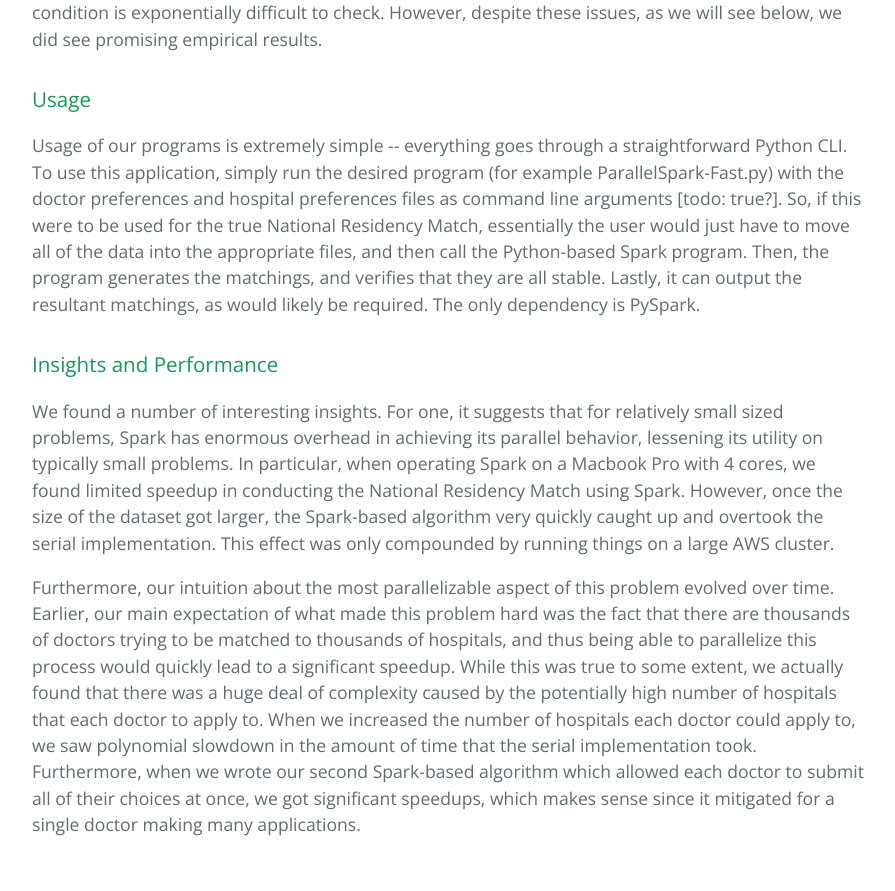
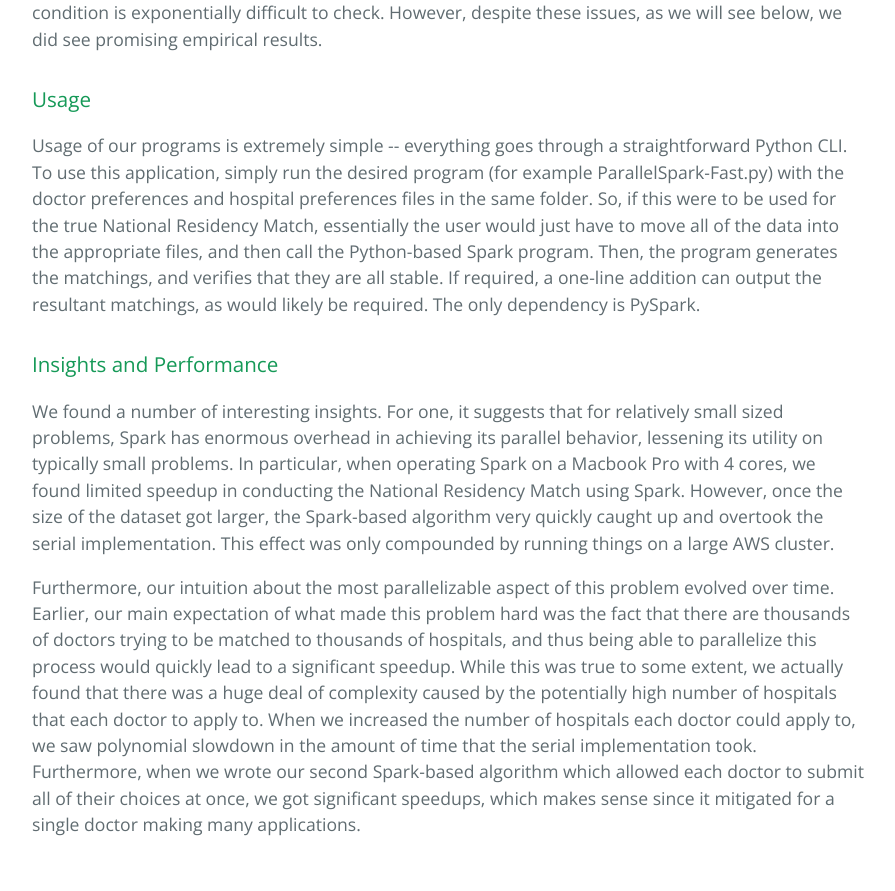
Before and after one commit to ankitvgupta/FastGeneralizedMatching, a plain HTML site: page index.html in a window 1280 px wide. Shown: the part 6726-7617 px from the top of the page, without its empty margins (192-1087 px from the left). Drawn offline with nearby package versions, Linux system fonts and the light colour scheme; some packages are replaced by stand-ins of ours.

Commit message:
fixed a todo

```diff
--- a/index.html
+++ b/index.html
@@ -100,7 +100,7 @@ For our final project, we explored several problems in market design, a field of
 <h3>
 <a id="usage" class="anchor" href="#usage" aria-hidden="true"><span class="octicon octicon-link"></span></a>Usage</h3>
 
-<p>Usage of our programs is extremely simple -- everything goes through a straightforward Python CLI.  To use this application, simply run the desired program (for example ParallelSpark-Fast.py) with the doctor preferences and hospital preferences files as command line arguments [todo: true?]. So, if this were to be used for the true National Residency Match, essentially the user would just have to move all of the data into the appropriate files, and then call the Python-based Spark program. Then, the program generates the matchings, and verifies that they are all stable. Lastly, it can output the resultant matchings, as would likely be required.  The only dependency is PySpark. </p>
+<p>Usage of our programs is extremely simple -- everything goes through a straightforward Python CLI.  To use this application, simply run the desired program (for example ParallelSpark-Fast.py) with the doctor preferences and hospital preferences files in the same folder. So, if this were to be used for the true National Residency Match, essentially the user would just have to move all of the data into the appropriate files, and then call the Python-based Spark program. Then, the program generates the matchings, and verifies that they are all stable. If required, a one-line addition can output the resultant matchings, as would likely be required.  The only dependency is PySpark. </p>
 
 <!-- <h3>
 <a id="performance" class="anchor" href="#performance" aria-hidden="true"><span class="octicon octicon-link"></span></a>Performance</h3>
```
